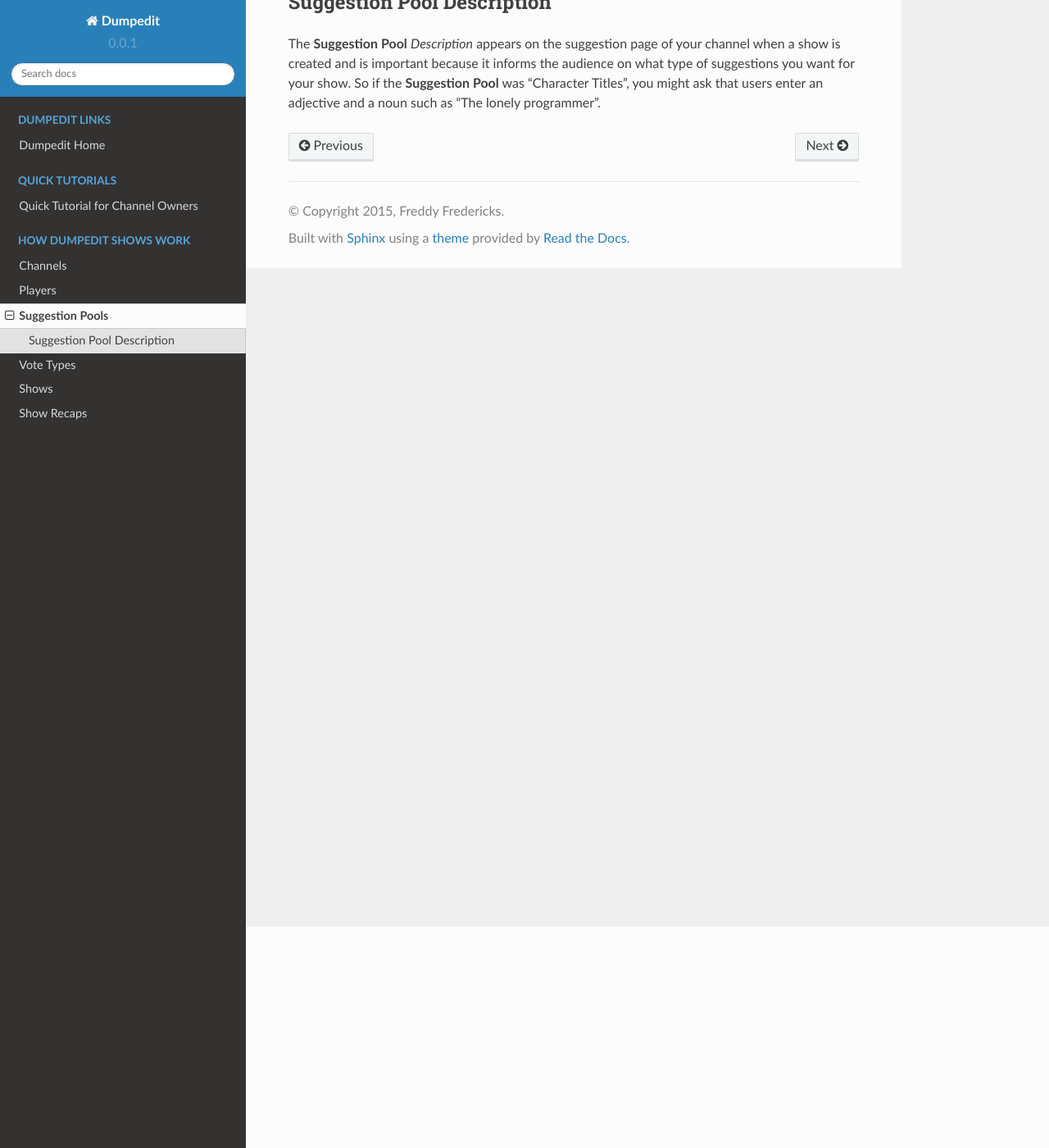
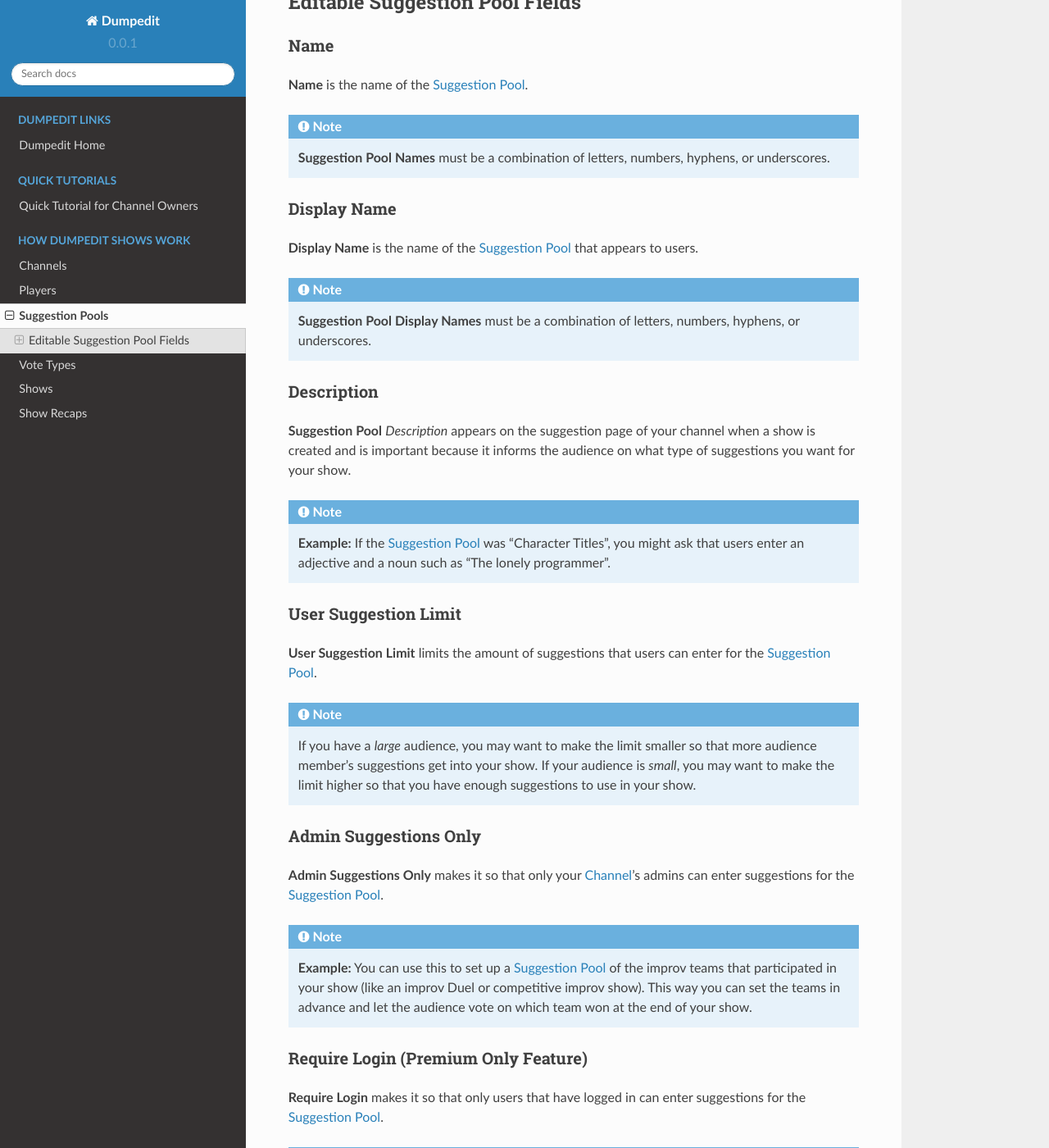
Before and after one commit to bfrederix/dumpedit-docs, a Sphinx documentation site: the page built from docs/suggestion_pools.rst, in a window 1280 px wide and 1400 px high, scrolled down 270 px. Shown: the whole window at 82% size. Built offline with Sphinx 7.4.7 and the Read the Docs theme 2.0.0, drawn with Linux system fonts in a browser that asks for light colours; pages that are not in the unit, such as notebooks, are missing from menus; some of the changed text lies outside the part shown.

Commit message:
Added more docs around players and suggestio pools.

```diff
--- a/docs/suggestion_pools.rst
+++ b/docs/suggestion_pools.rst
@@ -4,16 +4,86 @@
 ===============
 
 **Suggestion Pools** allow users to enter suggestions of a certain type that are used within the show.
-**Suggestion Pools** appear on the home page and menu bar of your channel so that users can enter
-suggestions anytime after a show is created.
+**Suggestion Pools** appear on the home page and menu bar of your :ref:`channels-start` so that users can enter
+suggestions when a :ref:`shows-start` is created.
 
+.. _suggestion_pools-editable-fields:
 
-.. _suggestion-pool-description:
+Editable Suggestion Pool Fields
+-------------------------------
 
-Suggestion Pool Description
-~~~~~~~~~~~~~~~~~~~~~~~~~~~
+.. _suggestion_pools-name:
 
-The **Suggestion Pool** *Description* appears on the suggestion page of your channel when a
+Name
+~~~~
+
+**Name** is the name of the :ref:`suggestion-pools-start`.
+
+.. note::
+  **Suggestion Pool Names** must be a combination of letters, numbers, hyphens, or underscores.
+
+Display Name
+~~~~~~~~~~~~
+
+**Display Name** is the name of the :ref:`suggestion-pools-start` that appears to users.
+
+.. note::
+  **Suggestion Pool Display Names** must be a combination of letters, numbers, hyphens, or underscores.
+
+.. _suggestion-pools-description:
+
+Description
+~~~~~~~~~~~
+
+**Suggestion Pool** *Description* appears on the suggestion page of your channel when a
 show is created and is important because it informs the audience on what type of suggestions
-you want for your show. So if the **Suggestion Pool** was "Character Titles", you might ask that
-users enter an adjective and a noun such as "The lonely programmer".
+you want for your show.
+
+.. note::
+  **Example:** If the :ref:`suggestion-pools-start` was "Character Titles", you might ask that
+  users enter an adjective and a noun such as "The lonely programmer".
+
+.. _suggestion-pools-user-suggestion-limit:
+
+User Suggestion Limit
+~~~~~~~~~~~~~~~~~~~~~
+
+**User Suggestion Limit** limits the amount of suggestions that users can enter for the :ref:`suggestion-pools-start`.
+
+.. note::
+  If you have a *large* audience, you may want to make the limit smaller so that more audience member's suggestions get
+  into your show. If your audience is *small*, you may want to make the limit higher so that you have enough suggestions
+  to use in your show.
+
+.. _suggestion-pools-admin-suggestions-only:
+
+Admin Suggestions Only
+~~~~~~~~~~~~~~~~~~~~~~
+
+**Admin Suggestions Only** makes it so that only your :ref:`channels-start`'s admins can enter suggestions for the
+:ref:`suggestion-pools-start`.
+
+.. note::
+  **Example:** You can use this to set up a :ref:`suggestion-pools-start` of the improv teams that participated in your
+  show (like an improv Duel or competitive improv show). This way you can set the teams in advance and let the audience
+  vote on which team won at the end of your show.
+
+.. _suggestion-pools-require-login:
+
+Require Login (Premium Only Feature)
+~~~~~~~~~~~~~~~~~~~~~~~~~~~~~~~~~~~~
+
+**Require Login** makes it so that only users that have logged in can enter suggestions for the
+:ref:`suggestion-pools-start`.
+
+.. note::
+  This may make it so less people participate in your show, but it could encourage more users to log into the site
+  which gives you access to more audience member's e-mails for promoting your show.
+
+.. _suggestion-pools-active:
+
+Active
+~~~~~~
+
+**Active** determines whether or not the :ref:`suggestion-pools-start` appears on the :ref:`vote-types-start` creation
+page.
```
Also changed, not shown: docs/players.rst (+51 -0 lines), docs/vote_types.rst (+15 -10 lines).
